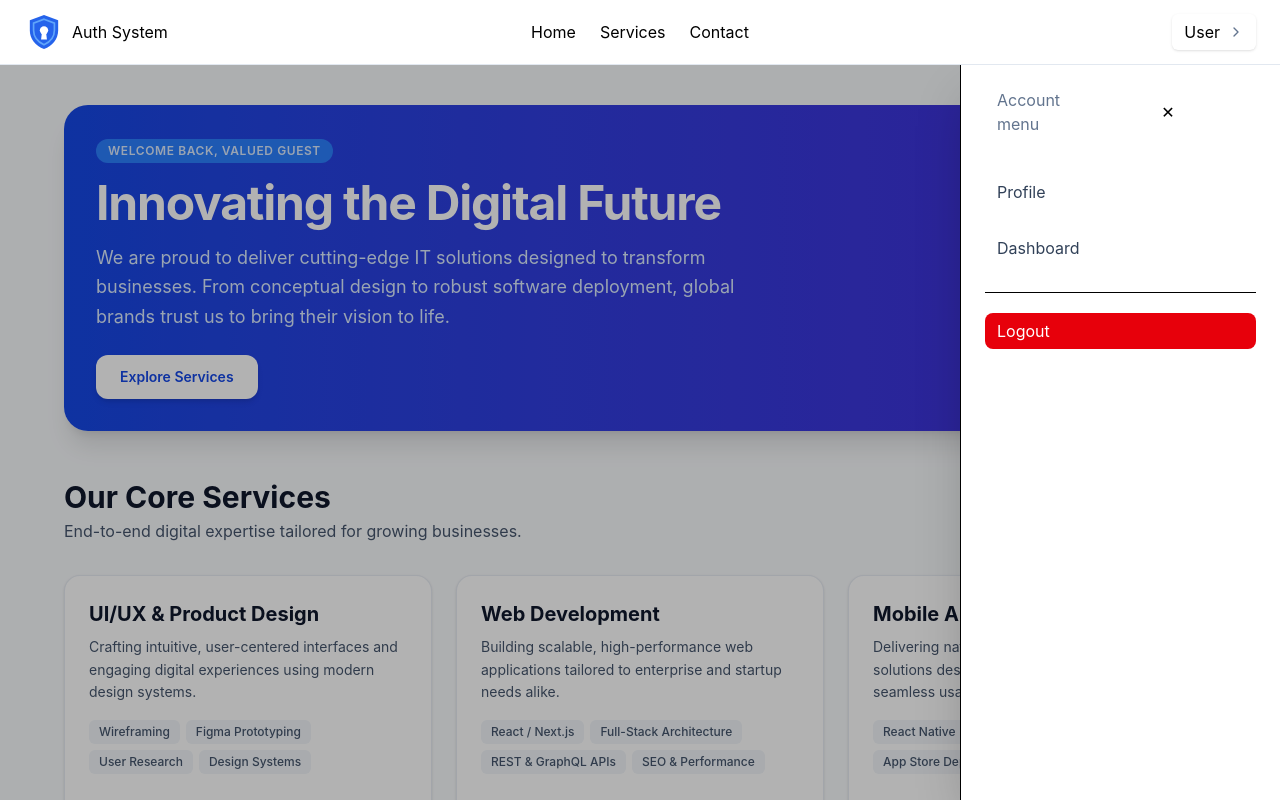
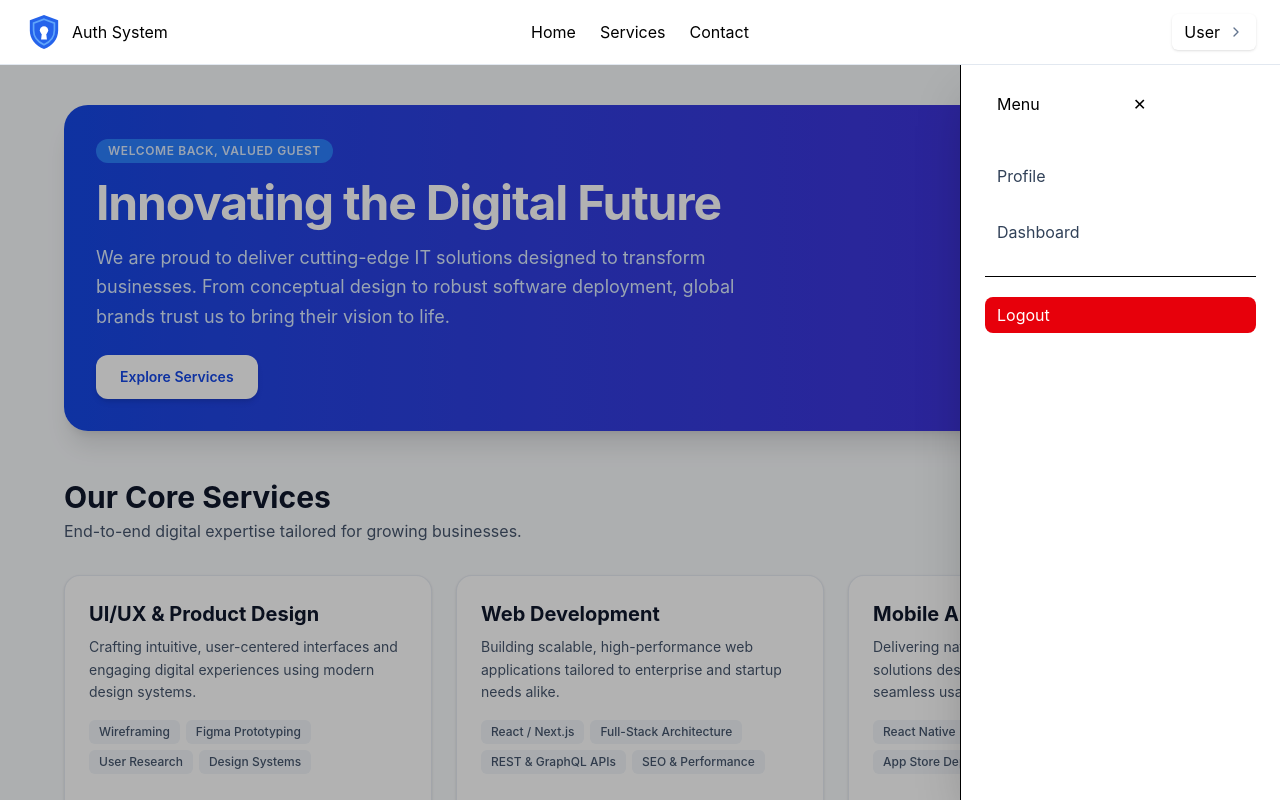
Before and after one commit to Pawan-Baral/auth_system, a React (Vite) app: page / in a window 1280 px wide. Both pictures are taken after a click on the button "User". Shown: the top 800 px of the page. Built offline with nearby package versions, Linux system fonts and the light colour scheme.

Commit message:
Little changes in ui color and space

```diff
--- a/src/component/AdminServices.jsx
+++ b/src/component/AdminServices.jsx
@@ -191,7 +191,7 @@ function AdminServices() {
                                                 <img
                                                     src={`https://auth.durlavparajuli.com.np/public/${service.image}`}
                                                     alt={service.title}
-                                                    className="mb-4 h-40 w-full rounded-lg object-cover"
+                                                    className=" mt-2 mb-4 h-40 w-full rounded-lg object-cover"
                                                 />
 
                                             )}
--- a/src/layout/PublicLayout.jsx
+++ b/src/layout/PublicLayout.jsx
@@ -40,8 +40,8 @@ function PublicLayout() {
                         <div className="flex items-center justify-between">
                             <div className="flex items-center justify-between  pb-4">
                                 <div>
-                                    <p className=" mx-3 text-md text-slate-500">
-                                        Account menu
+                                    <p className=" mx-3 text-md ">
+                                        Menu
                                     </p>
                                 </div>
 
```
